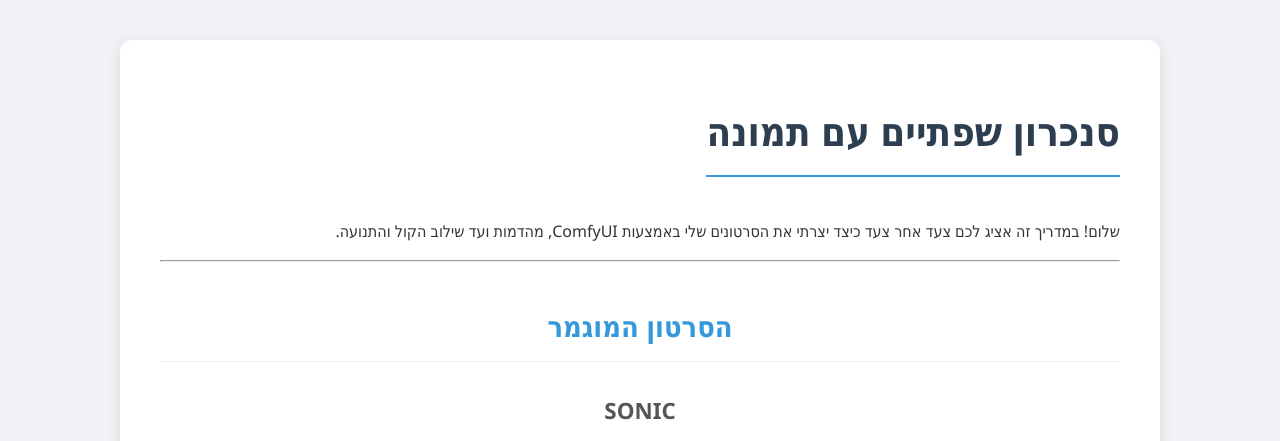
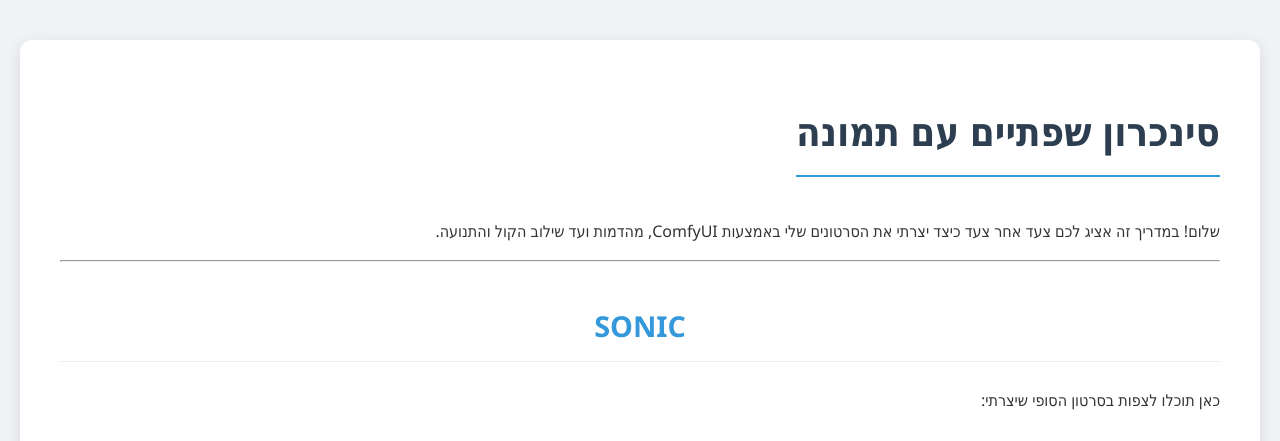
Before and after one commit to shlomitgueta/comfyui-video-guide, a plain HTML site: page index.html in a window 1280 px wide. Shown: the top 441 px of the page. Drawn offline with Linux system fonts and the light colour scheme; grey boxes are pictures that could not be loaded.

Commit message:
Add files via upload

```diff
--- a/index.html
+++ b/index.html
@@ -16,7 +16,7 @@
             color: #333;
         }
         .container {
-            max-width: 960px;
+            max-width: 1200px; /* רוחב הדף הכללי הוגדל ל-1200 פיקסלים */
             margin: 20px auto;
             background: #fff;
             padding: 30px 40px;
@@ -69,6 +69,8 @@
             border-radius: 8px;
             border: 1px solid #ddd;
             box-shadow: 0 2px 8px rgba(0,0,0,0.08);
+            /* אם רצית להגדיל את התמונות במיוחד, אפשר להוסיף את זה: */
+            /* min-width: 70%; */
         }
         .image-caption {
             text-align: center;
@@ -153,14 +155,13 @@
 </head>
 <body>
     <div class="container">
-        <h1>סנכרון שפתיים עם תמונה</h1>
+        <h1>סינכרון שפתיים עם תמונה</h1>
         <p>שלום! במדריך זה אציג לכם צעד אחר צעד כיצד יצרתי את הסרטונים שלי באמצעות ComfyUI, מהדמות ועד שילוב הקול והתנועה.</p>
 
         <hr>
 
         <div class="section">
-            <h2>הסרטון המוגמר</h2>
-            <h3>SONIC</h3>
+            <h2>SONIC</h2>
             <p>כאן תוכלו לצפות בסרטון הסופי שיצרתי:</p>
             <video controls>
                 <source src="videos/09movie1.mp4" type="video/mp4">
```
